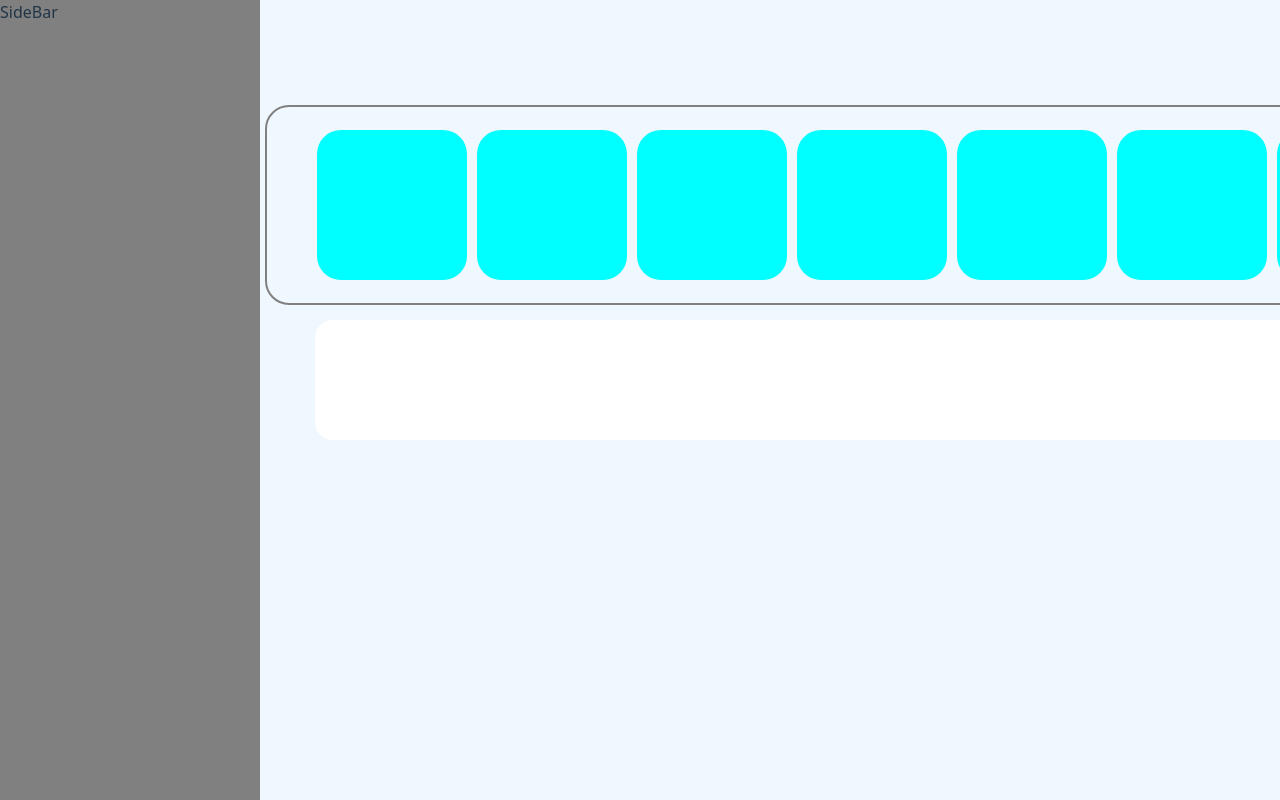
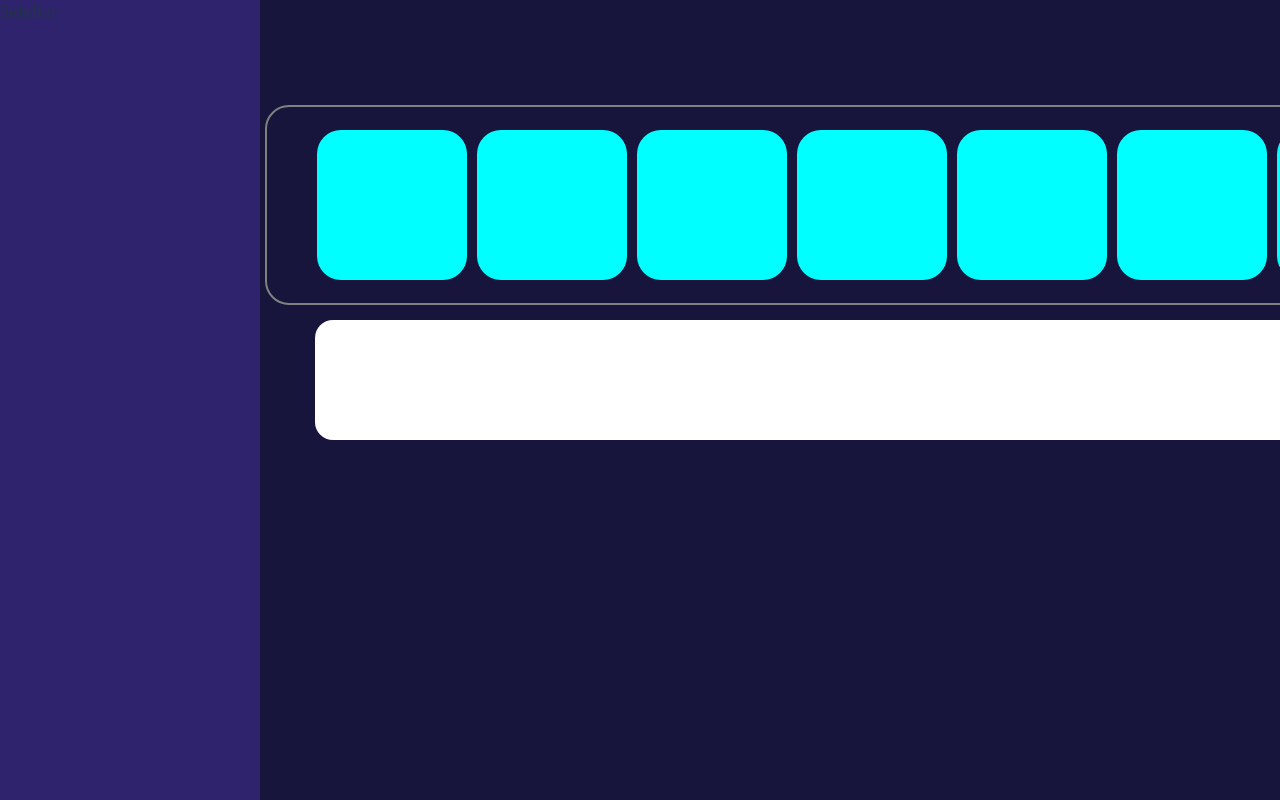
Before and after one commit to Mohamed-Abuali/Revue, a React (Vite) app: page / in a window 1280 px wide. Shown: the top 800 px of the page. Built offline with nearby package versions, Linux system fonts and the light colour scheme.

Commit message:
style: update color variables in App.css
Replace hardcoded colors with CSS variables for better theming consistency and maintainability

```diff
--- a/src/App.css
+++ b/src/App.css
@@ -10,6 +10,7 @@
 }
 body{
   overflow: hidden;
+
 }
 .home-container{
   width: 100vw;
@@ -18,14 +19,14 @@ body{
   grid-template-columns: 260px 1fr;
   grid-template-rows: 100px 200px 1fr;
   gap:5px;
-  background-color: aliceblue;
+  background-color: var(--background);
 }
 .sidebar-container{
   grid-column: 1;
   grid-row: -1/1;
   height: 100dvh;
   width: 260px;
-  background-color: gray;
+  background-color: var(--main);
 }
 .dirlist-container{
   grid-column: 2;
```
